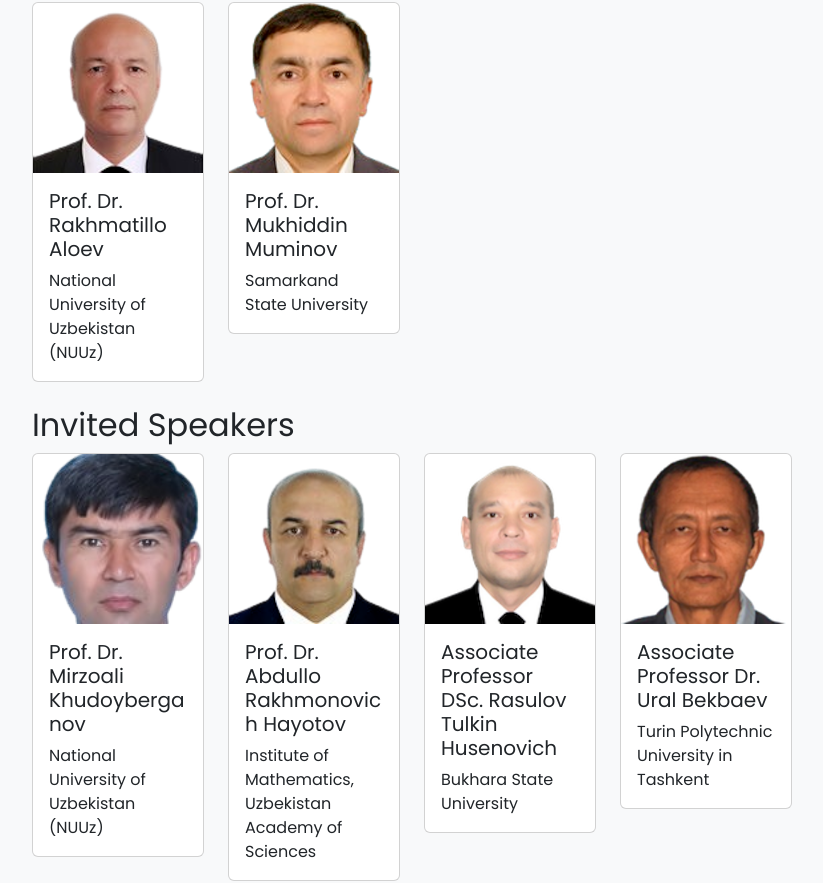
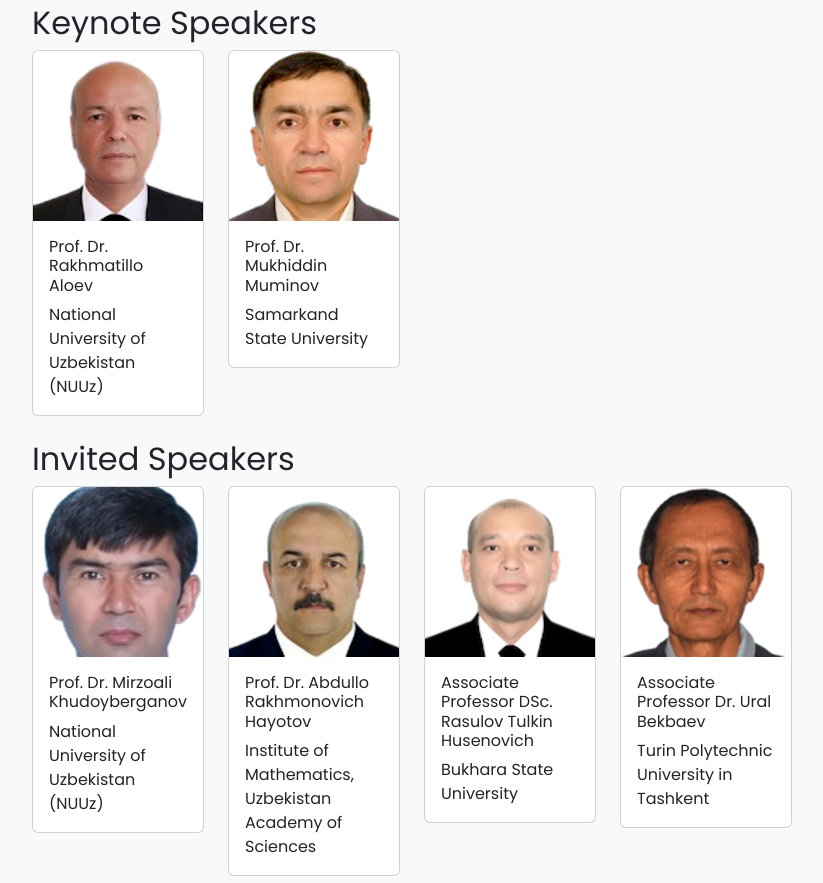
Before and after one commit to uicms2024/uicms2024.github.io, an Angular app: page /home in a window 1280 px wide. Shown: the part 1065-1948 px from the top of the page, without its empty margins (32-855 px from the left). Built offline with nearby package versions, Linux system fonts and the light colour scheme.

Commit message:
Remove in conjunction from banner and poster

```diff
--- a/src/app/cfp/cfp.component.html
+++ b/src/app/cfp/cfp.component.html
@@ -1,6 +1,6 @@
 <div class="container mt-5 mb-5 pt-5">
   <h2 class="mb-4">Call for Papers</h2>
-  <div class="row">
+  <div class="row mb-4">
     <div class="col-md-12">
       <h4>Conference Information</h4>
       <p>
@@ -22,9 +22,14 @@
         <li>Algebra and Analysis (AA)</li>
         <li>Differential Equations and Numerical Analysis (DENA)</li>
       </ul>
+      <p class="mt-4">
+        Please use this link to register:
+        <a href="https://uicms2024.edas.info/">https://uicms2024.edas.info/</a>
+      </p>
     </div>
   </div>
+
   <div class="row">
-    <img src="/assets/poster1080x1080.png" class="img-fluid" alt="UICMS2024">
+    <img src="/assets/poster1080x1080.png" class="img-fluid" alt="UICMS2024" />
   </div>
 </div>
--- a/src/app/home/home.component.html
+++ b/src/app/home/home.component.html
@@ -42,6 +42,10 @@
     your participation in making UICMS 2024 a resounding success.
   </p>
 
+  <p class="mt-4">
+    Please use this link to register: <a href="https://uicms2024.edas.info/">https://uicms2024.edas.info/</a>
+  </p>
+
   <div class="container mt-5">
     <h2 class="mb-2">Keynote Speakers</h2>
     <div class="row">
@@ -51,11 +55,13 @@
           <img
             src="../assets/keynotes/Rakhmatillo-Aloev.png"
             class="card-img-top"
-            alt="Image 1"
+            alt="Prof. Dr. Rakhmatillo Aloev"
           />
           <div class="card-body">
-            <h5>Prof. Dr. Rakhmatillo Aloev</h5>
+            <h6>Prof. Dr. Rakhmatillo Aloev</h6>
+            <div class="card-text">
               <p class="card-text">National University of Uzbekistan (NUUz)</p>
+            </div>
           </div>
         </div>
       </div>
@@ -66,11 +72,13 @@
           <img
             src="../assets/keynotes/Mukhiddin-Muminov.png"
             class="card-img-top"
-                  alt="Image 1"
+            alt="Prof. Dr. Mukhiddin Muminov"
           />
           <div class="card-body">
-                  <h5>Prof. Dr. Mukhiddin Muminov</h5>
+            <h6>Prof. Dr. Mukhiddin Muminov</h6>
+            <div class="card-text">
               <p class="card-text">Samarkand State University</p>
+            </div>
           </div>
         </div>
       </div>
@@ -82,11 +90,13 @@
           <img
             src="../assets/keynotes/Mirzoali-Khudoyberganov.png"
             class="card-img-top"
-            alt="Image 2"
+            alt="Prof. Dr. Mirzoali Khudoyberganov"
           />
           <div class="card-body">
-            <h5>Prof. Dr. Mirzoali Khudoyberganov</h5>
+            <h6 class="card-title">Prof. Dr. Mirzoali Khudoyberganov</h6>
+            <div class="card-text">
               <p class="card-text">National University of Uzbekistan (NUUz)</p>
+            </div>
           </div>
         </div>
       </div>
@@ -97,13 +107,15 @@
           <img
             src="../assets/keynotes/Abdullo-Hayotov.png"
             class="card-img-top small-screen-img"
-            alt="Image 3"
+            alt="Prof. Dr. Abdullo Rakhmonovich Hayotov"
           />
           <div class="card-body">
-            <h5>Prof. Dr. Abdullo Rakhmonovich Hayotov</h5>
+            <h6 class="card-title">Prof. Dr. Abdullo Rakhmonovich Hayotov</h6>
+            <div class="card-text">
               <p class="card-text">
                 Institute of Mathematics, Uzbekistan Academy of Sciences
               </p>
+            </div>
           </div>
         </div>
       </div>
@@ -114,11 +126,13 @@
           <img
             src="../assets/keynotes/Rasulov_Tolqin_Husenovich.png"
             class="card-img-top"
-            alt="Image 4"
+            alt="Associate Professor DSc. Rasulov Tulkin Husenovich"
           />
           <div class="card-body">
-            <h5>Associate Professor DSc. Rasulov Tulkin Husenovich</h5>
+            <h6>Associate Professor DSc. Rasulov Tulkin Husenovich</h6>
+            <div class="card-text">
               <p class="card-text">Bukhara State University</p>
+            </div>
           </div>
         </div>
       </div>
@@ -129,11 +143,13 @@
           <img
             src="../assets/keynotes/Bekbaev_Ural.png"
             class="card-img-top"
-            alt="Image 5"
+            alt="Associate Professor Dr. Ural Bekbaev"
           />
           <div class="card-body">
-            <h5>Associate Professor Dr. Ural Bekbaev</h5>
+            <h6>Associate Professor Dr. Ural Bekbaev</h6>
+            <div class="card-text">
               <p class="card-text">Turin Polytechnic University in Tashkent</p>
+            </div>
           </div>
         </div>
       </div>
```
Also changed, not shown: src/assets/banner2055x900.png, src/assets/poster1080x1080.png. Lines whose indentation alone changed are shown as unchanged.
